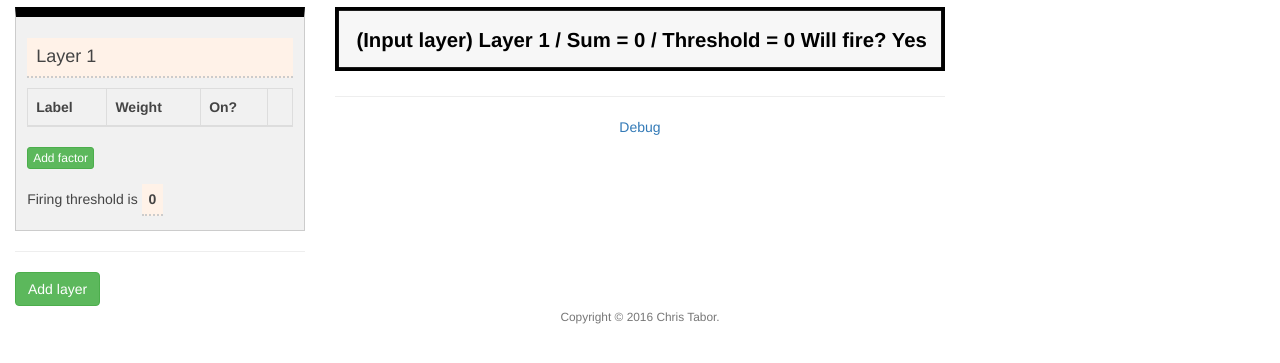
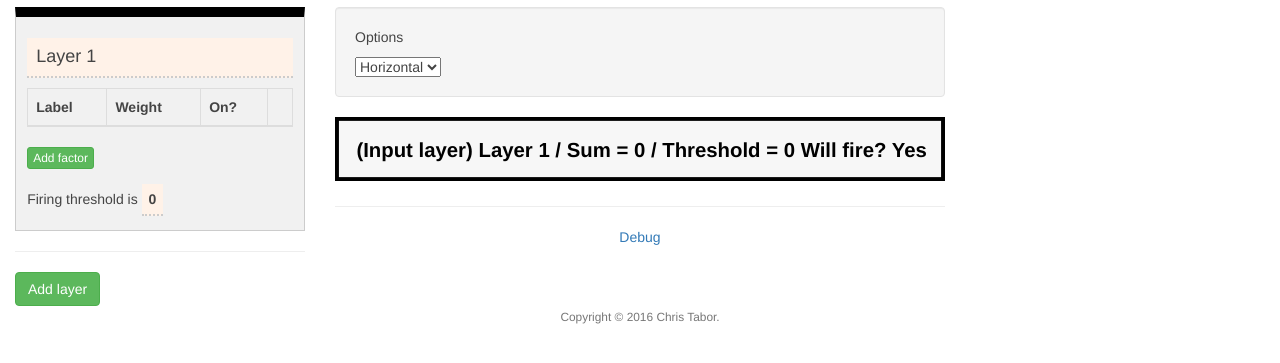
Before and after one commit to christabor-incubator/neuralnet_modeler, a plain HTML site: page index.html in a window 1280 px wide. Shown: the part 157-520 px from the top of the page. Drawn offline with Linux system fonts and the light colour scheme.

Commit message:
Add direction toggle for graph.

```diff
--- a/index.html
+++ b/index.html
@@ -42,6 +42,13 @@
         </div>
         <div class="col-md-6">
             <h2>Graph visual</h2>
+            <div class="well">
+                <p>Options</p>
+                <select id="rankdir">
+                    <option value="horizontal">Horizontal</option>
+                    <option value="Vertical">Vertical</option>
+                </select>
+            </div>
             <svg id="graph" width="100%" height="100%"></svg>
             <div class="text-muted">
                 <hr>
--- a/static/js/ui.js
+++ b/static/js/ui.js
@@ -3,12 +3,13 @@ $(document).ready(function(){
     var color_seed = d3.map(d3.range(100), getRandomColor).keys();
     var num_layers = 1;
     // Create the input graph
-    var g = new dagreD3.graphlib.Graph({directed: true, compound: true, multigraph: false}).setGraph({});
+    var g = new dagreD3.graphlib.Graph({directed: true, compound: true, multigraph: false});
     var padding = 10;
     // Create the renderer
     var render = new dagreD3.render();
     var network = [];
     var layers = $('.layers');
+    var direction_toggle = $('#rankdir');
 
     function uid() {
         function r() {
@@ -50,6 +51,9 @@ $(document).ready(function(){
 
     function reRender() {
         clearGraph();
+        g.setGraph({
+             rankdir: direction_toggle.val() === 'horizontal' ? 'LR' : 'TB',
+        });
         var num_layers = network.length;
         var curr_layer_index = 0;
         $.each(network, function(layer_k, layer){
@@ -113,15 +117,18 @@ $(document).ready(function(){
         });
     }
 
-    layers.on('click', '.node-active', function(e){
+    function renderAndUpdateEvent(e) {
         updateNetwork();
         reRender();
-    });
+    }
+
+    direction_toggle.on('change', renderAndUpdateEvent);
+
+    layers.on('click', '.node-active', renderAndUpdateEvent);
 
     layers.on('keypress keyup keydown', '[contenteditable]', function(e){
         e.stopImmediatePropagation();
-        updateNetwork();
-        reRender();
+        renderAndUpdateEvent(e);
     });
 
     layers.on('click', '#add-factor', function(e){
```
